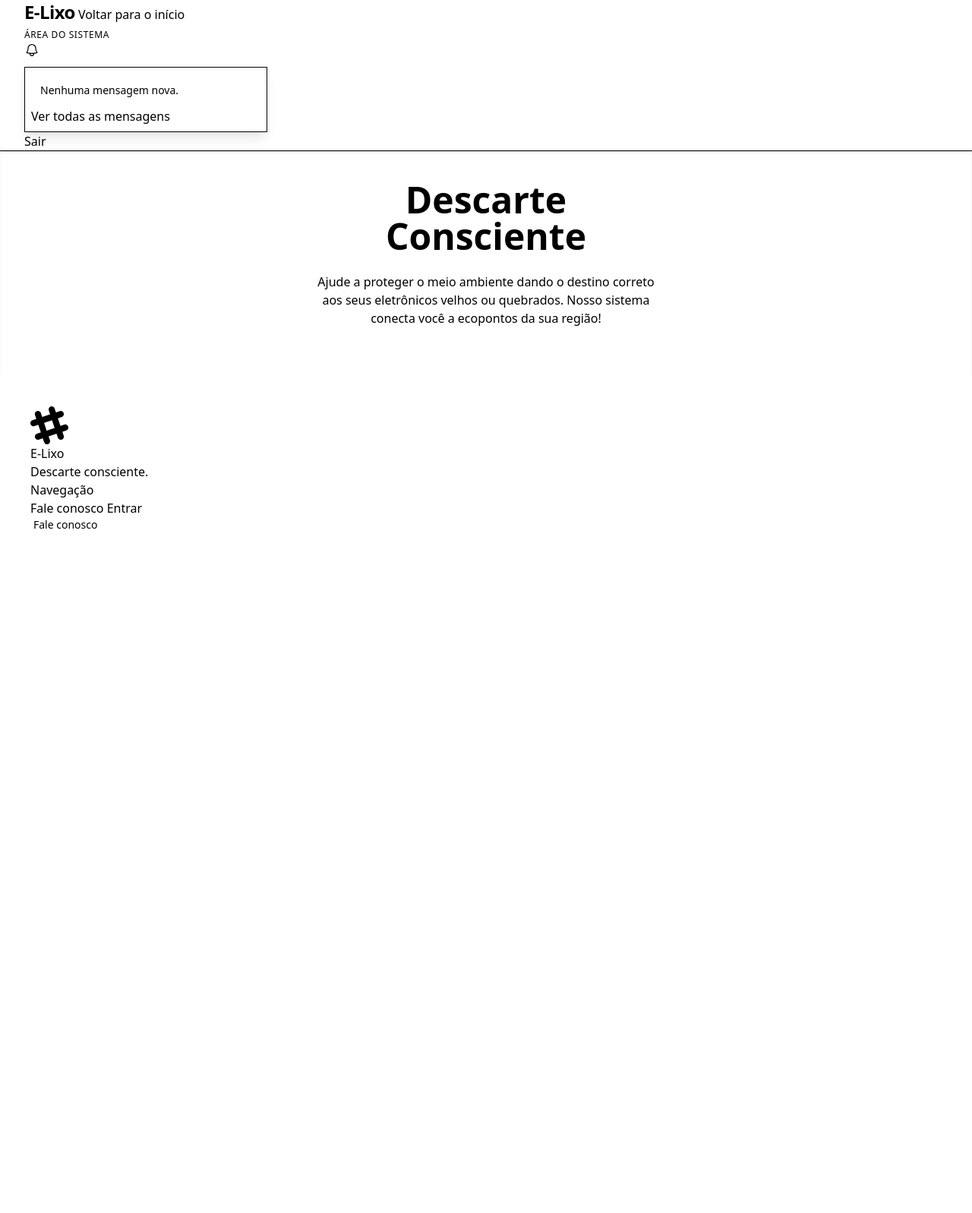
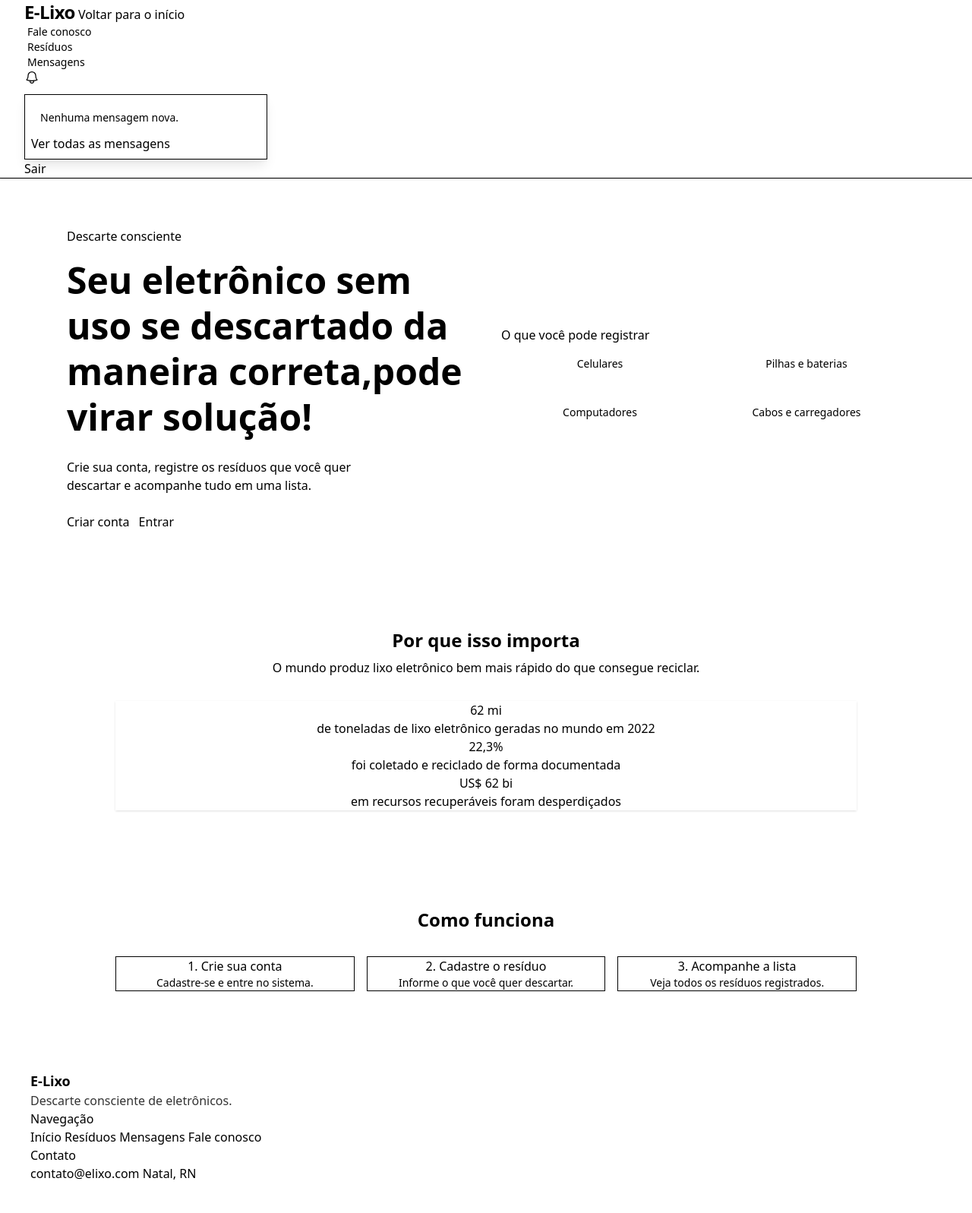
Before and after one commit to evellyn-create/E-lixo, a Flask app: page / in a window 1280 px wide. Shown: the whole page at 76% size. Before the commit the page ends 696 px from the top, so only its background shows below. Run offline with Flask 3, Linux system fonts and the light colour scheme; the visitor is signed in with stand-in values (Sample User, id 1); data comes from the database, SQL or seed files in the repository; data that the repository does not hold is empty; some libraries are stand-ins or nearby versions.

Commit message:
implementando o design

```diff
--- a/controllers/User.py
+++ b/controllers/User.py
@@ -56,7 +56,8 @@ def load_user(id_user):
 def logout():
 	flask_login.logout_user()
 	flash('Você saiu do sistema.', 'success')
-	return redirect(url_for('login'))
+	return redirect(url_for('index'))
+
 
 @bp_usuarios.route('/autenticar', methods=['POST'])
 def autenticar():
@@ -99,9 +100,8 @@ def update(id):
 
 	u.nome = nome
 	u.email = email
-	if senha:  # em branco = mantém a senha atual
+	if senha:
 		u.senha = generate_password_hash(senha)
-	# evita o admin tirar o próprio acesso sem querer
 	if u.id_user != flask_login.current_user.id_user:
 		u.administrador = administrador
 
--- a/templates/base.html
+++ b/templates/base.html
@@ -1,13 +1,21 @@
 <!DOCTYPE html>
-<html lang="pt-BR">
+<html lang="pt-BR" class="scroll-smooth">
 <head>
     <meta charset="UTF-8">
     <meta name="viewport" content="width=device-width, initial-scale=1.0">
     <title>E-Lixo - {% block titulo %} {% endblock %}</title>
     <link href="https://cdn.jsdelivr.net/npm/daisyui@5" rel="stylesheet" type="text/css" />
     <script src="https://cdn.jsdelivr.net/npm/@tailwindcss/browser@4"></script>
+    <style>
+        :root {
+            --color-primary: #487921;
+            --color-primary-content: #ffffff;
+            --color-secondary: #568634;
+            --color-secondary-content: #e7f0dc;
+        }
+    </style>
 </head>
-<body class="bg-base-200 text-base-content">
+<body class="bg-base-200 text-base-content min-h-screen flex flex-col">
     <header class="sticky top-0 z-20 border-b border-base-300 bg-base-100/95 shadow-sm backdrop-blur">
       <div class="navbar mx-auto max-w-7xl px-4 sm:px-6 lg:px-8">
         <div class="navbar-start gap-2">
@@ -16,6 +24,10 @@
               <svg xmlns="http://www.w3.org/2000/svg" class="h-5 w-5" fill="none" viewBox="0 0 24 24" stroke="currentColor"><path stroke-linecap="round" stroke-linejoin="round" stroke-width="2" d="M4 6h16M4 12h8m-8 6h16" /></svg>
             </label>
             <ul tabindex="0" class="menu dropdown-content z-30 mt-3 w-56 rounded-box border border-base-300 bg-base-100 p-2 shadow-lg">
+              {% if not current_user.is_authenticated %}
+              <li><a href="{{ url_for('index') }}#por-que-importa">Por que importa</a></li>
+              <li><a href="{{ url_for('index') }}#como-funciona">Como funciona</a></li>
+              {% endif %}
               <li><a href="{{ url_for('faleconosco') }}">Fale conosco</a></li>
               {% if current_user.is_authenticated %}
               <li><a href="{{ url_for('residuo.get') }}">Resíduos</a></li>
@@ -24,15 +36,17 @@
               {% if current_user.is_authenticated and current_user.administrador %}
               <li><a href="{{ url_for('admin') }}">Área administrativa</a></li>
               <li><a href="{{ url_for('horario.get') }}">Horários</a></li>
+              <li><a href="{{ url_for('usuario_get') }}">Usuários</a></li>
               {% endif %}
               {% if current_user.is_authenticated %}
               <li><a href="{{ url_for('usuario.logout') }}">Sair</a></li>
               {% else %}
+              <li><a href="{{ url_for('cadastro') }}">Criar conta</a></li>
               <li><a href="{{ url_for('login') }}">Entrar</a></li>
               {% endif %}
             </ul>
           </div>
-          <a class="text-xl font-black tracking-tight text-primary sm:text-2xl">E-Lixo</a>
+          <a href="{{ url_for('home') if current_user.is_authenticated else url_for('index') }}" class="text-xl font-black tracking-tight text-primary sm:text-2xl">E-Lixo</a>
           {% if current_user.is_authenticated %}
           <button class="btn" onclick="my_modal_4.showModal()">Voltar para o início</button>
           <dialog id="my_modal_4" class="modal">
@@ -50,19 +64,33 @@
           {% endif %}
         </div>
 
+        <nav class="navbar-center hidden lg:flex">
+          <ul class="menu menu-horizontal gap-1 px-1 text-sm font-medium">
+            {% if not current_user.is_authenticated %}
+            <li><a href="{{ url_for('index') }}#por-que-importa">Por que importa</a></li>
+            <li><a href="{{ url_for('index') }}#como-funciona">Como funciona</a></li>
+            {% endif %}
+            <li><a href="{{ url_for('faleconosco') }}">Fale conosco</a></li>
+            {% if current_user.is_authenticated %}
+            <li><a href="{{ url_for('residuo.get') }}">Resíduos</a></li>
+            <li><a href="{{ url_for('mensagem.get') }}">Mensagens</a></li>
+            {% endif %}
             {% if current_user.is_authenticated and current_user.administrador %}
-        <nav>
-          <h6 class="footer-title">Administrativo</h6>
-          <a href="{{ url_for('admin') }}" class="link link-hover">Visão geral</a>
-          <a href="{{ url_for('residuo.get') }}" class="link link-hover">Resíduos</a>
-          <a href="{{ url_for('horario.get') }}" class="link link-hover">Horários</a>
-          <a href="{{ url_for('usuario_get') }}" class="link link-hover">Usuários</a>
-          <a href="{{ url_for('mensagem.get') }}" class="link link-hover">Mensagens</a>
+            <li>
+              <details>
+                <summary>Administrativo</summary>
+                <ul class="z-30 w-48 rounded-box border border-base-300 bg-base-100 p-2 shadow-lg">
+                  <li><a href="{{ url_for('admin') }}">Visão geral</a></li>
+                  <li><a href="{{ url_for('horario.get') }}">Horários</a></li>
+                  <li><a href="{{ url_for('usuario_get') }}">Usuários</a></li>
+                </ul>
+              </details>
+            </li>
+            {% endif %}
+          </ul>
         </nav>
-        {% endif %}
 
         <div class="navbar-end gap-2">
-          <span class="hidden text-xs font-medium uppercase tracking-wider text-base-content/50 xl:inline">Área do sistema</span>
           {% if current_user.is_authenticated and not current_user.administrador %}
           <div class="dropdown dropdown-end">
             <div tabindex="0" role="button" class="btn btn-ghost btn-circle" aria-label="Notificações">
@@ -95,6 +123,7 @@
           {% if current_user.is_authenticated %}
             <a href="{{ url_for('usuario.logout') }}" class="btn btn-outline btn-sm">Sair</a>
           {% else %}
+            <a href="{{ url_for('cadastro') }}" class="btn btn-ghost btn-sm hidden sm:inline-flex">Criar conta</a>
             <a href="{{ url_for('login') }}" class="btn btn-primary btn-sm">Entrar</a>
           {% endif %}
         </div>
@@ -103,63 +132,55 @@
 
    {% set mensagens = get_flashed_messages(with_categories=true) %}
    {% if mensagens %}
-
+    <div class="flex flex-col gap-3 mb-5">
         {% for categoria, msg in mensagens %}
-       <div class="alert alert-{{ categoria }} alert-soft" role="alert">
-            {{ msg }}
+            <div role="alert"
+                 class="alert rounded-xl shadow-sm border
+                 {% if categoria == 'success' %}
+                    bg-emerald-50 text-emerald-800 border-emerald-200
+                 {% elif categoria == 'error' %}
+                    bg-rose-50 text-rose-800 border-rose-200
+                 {% elif categoria == 'warning' %}
+                    bg-amber-50 text-amber-800 border-amber-200
+                 {% else %}
+                    bg-sky-50 text-sky-800 border-sky-200
+                 {% endif %}">
+                <span>{{ msg }}</span>
             </div>
         {% endfor %}
-
+    </div>
     {% endif %}
 
-    <section>
+    <main class="flex-1">
        {% block conteudo %}
        {% endblock %}
-    </section>
+    </main>
 
-<footer class="absolute footer sm:footer-horizontal bg-base-200 text-base-content p-10 md:justify-self-end">
+<footer class="footer sm:footer-horizontal bg-secondary text-secondary-content p-10">
   <aside>
-    <svg
-      width="50"
-      height="50"
-      viewBox="0 0 24 24"
-      xmlns="http://www.w3.org/2000/svg"
-      fill-rule="evenodd"
-      clip-rule="evenodd"
-      class="fill-current">
-      <path
-        d="M22.672 15.226l-2.432.811.841 2.515c.33 1.019-.209 2.127-1.23 2.456-1.15.325-2.148-.321-2.463-1.226l-.84-2.518-5.013 1.677.84 2.517c.391 1.203-.434 2.542-1.831 2.542-.88 0-1.601-.564-1.86-1.314l-.842-2.516-2.431.809c-1.135.328-2.145-.317-2.463-1.229-.329-1.018.211-2.127 1.231-2.456l2.432-.809-1.621-4.823-2.432.808c-1.355.384-2.558-.59-2.558-1.839 0-.817.509-1.582 1.327-1.846l2.433-.809-.842-2.515c-.33-1.02.211-2.129 1.232-2.458 1.02-.329 2.13.209 2.461 1.229l.842 2.515 5.011-1.677-.839-2.517c-.403-1.238.484-2.553 1.843-2.553.819 0 1.585.509 1.85 1.326l.841 2.517 2.431-.81c1.02-.33 2.131.211 2.461 1.229.332 1.018-.21 2.126-1.23 2.456l-2.433.809 1.622 4.823 2.433-.809c1.242-.401 2.557.484 2.557 1.838 0 .819-.51 1.583-1.328 1.847m-8.992-6.428l-5.01 1.675 1.619 4.828 5.011-1.674-1.62-4.829z"></path>
-    </svg>
-    <p>
-      E-Lixo
-      <br />
-      Descarte consciente.
-    </p>
+    <p class="text-lg font-bold">E-Lixo</p>
+    <p class="opacity-80">Descarte consciente de eletrônicos.</p>
   </aside>
   <nav>
     <h6 class="footer-title">Navegação</h6>
+    {% if not current_user.is_authenticated %}
+    <a href="{{ url_for('index') }}#por-que-importa" class="link link-hover">Por que importa</a>
+    <a href="{{ url_for('index') }}#como-funciona" class="link link-hover">Como funciona</a>
+    {% else %}
+    <a href="{{ url_for('home') }}" class="link link-hover">Início</a>
+    <a href="{{ url_for('residuo.get') }}" class="link link-hover">Resíduos</a>
+    <a href="{{ url_for('mensagem.get') }}" class="link link-hover">Mensagens</a>
+    {% endif %}
     <a href="{{ url_for('faleconosco') }}" class="link link-hover">Fale conosco</a>
+    {% if not current_user.is_authenticated %}
     <a href="{{ url_for('login') }}" class="link link-hover">Entrar</a>
+    {% endif %}
   </nav>
   <nav>
-          <ul class="gap-1 px-1 text-sm font-medium">
-            <li><a href="{{ url_for('faleconosco') }}">Fale conosco</a></li>
-            {% if current_user.is_authenticated and current_user.administrador %}
-            <li>
-              <details>
-                <summary>Administrativo</summary>
-                <ul class="z-30 w-48 border border-base-300 bg-base-100 p-2 shadow-lg">
-                  <li><a href="{{ url_for('admin') }}">Visão geral</a></li>
-                  <li><a href="{{ url_for('residuo.get') }}">Resíduos</a></li>
-                  <li><a href="{{ url_for('horario.get') }}">Horários</a></li>
-                  {% if current_user.is_authenticated and current_user.administrador %}
-                  <li><a href="{{ url_for('usuario_get') }}">Usuários</a></li>
-                </ul>
-                {% endif %}
-              </details>
-            </li>
-            {% endif %}
-          </ul>
+    <h6 class="footer-title">Contato</h6>
+    <span>contato@elixo.com</span>
+    <span>Natal, RN</span>
+  </nav>
 </footer>
 
 </body>
--- a/templates/index.html
+++ b/templates/index.html
@@ -1,21 +1,84 @@
-<!DOCTYPE html>
-<html lang="en">
-<head>
-    <meta charset="UTF-8">
-    <meta name="viewport" content="width=device-width, initial-scale=1.0">
-    <title>E-Lixo {% block titulo %} {% endblock %}</title>
-    <link href="https://cdn.jsdelivr.net/npm/daisyui@5" rel="stylesheet" type="text/css" />
-    <script src="https://cdn.jsdelivr.net/npm/@tailwindcss/browser@4"></script>
-</head>
-<body>
-    {% extends 'base.html' %}
+{% extends 'base.html' %}
+
+{% block titulo %}Descarte consciente{% endblock %}
+
 {% block conteudo %}
-<div class="hero bg-base-200 p-10 rounded-box text-center shadow-inner">
-    <div class="hero-content max-w-md mx-auto">
-        <div>
-            <h1 class="text-5xl font-bold">Descarte Consciente</h1>
-            <p class="py-6">Ajude a proteger o meio ambiente dando o destino correto aos seus eletrônicos velhos ou quebrados. Nosso sistema conecta você a ecopontos da sua região!</p>
+
+<section class="max-w-6xl mx-auto px-6 py-16 grid md:grid-cols-2 gap-10 items-center">
+    <div>
+        <div class="badge badge-soft badge-primary mb-4">Descarte consciente</div>
+        <h1 class="text-4xl md:text-5xl font-bold leading-tight">
+            Seu eletrônico sem uso se descartado da maneira correta,pode virar solução!
+        </h1>
+        <p class="py-6 text-base-content/70 max-w-md">
+            Crie sua conta, registre os resíduos que você quer descartar e acompanhe tudo em uma lista.
+        </p>
+        <div class="flex flex-wrap gap-3">
+            <a href="{{ url_for('cadastro') }}" class="btn btn-primary">Criar conta</a>
+            <a href="{{ url_for('login') }}" class="btn btn-outline btn-primary">Entrar</a>
         </div>
     </div>
-</div>
+
+    <div class="card bg-primary/10">
+        <div class="card-body">
+            <h2 class="card-title text-secondary text-base">O que você pode registrar</h2>
+            <div class="grid grid-cols-2 gap-3">
+                <div class="bg-base-100 rounded-box p-4 text-center text-sm">Celulares</div>
+                <div class="bg-base-100 rounded-box p-4 text-center text-sm">Pilhas e baterias</div>
+                <div class="bg-base-100 rounded-box p-4 text-center text-sm">Computadores</div>
+                <div class="bg-base-100 rounded-box p-4 text-center text-sm">Cabos e carregadores</div>
+            </div>
+        </div>
+    </div>
+</section>
+
+<section id="por-que-importa" class="bg-base-200 py-16 scroll-mt-16">
+    <div class="max-w-5xl mx-auto px-6">
+        <h2 class="text-2xl font-bold text-center">Por que isso importa</h2>
+        <p class="text-center text-base-content/70 mt-2 mb-8">
+            O mundo produz lixo eletrônico bem mais rápido do que consegue reciclar.
+        </p>
+
+        <div class="stats stats-vertical md:stats-horizontal shadow w-full bg-base-100">
+            <div class="stat place-items-center text-center">
+                <div class="stat-value text-primary">62 mi</div>
+                <div class="stat-desc whitespace-normal">de toneladas de lixo eletrônico geradas no mundo em 2022</div>
+            </div>
+            <div class="stat place-items-center text-center">
+                <div class="stat-value text-primary">22,3%</div>
+                <div class="stat-desc whitespace-normal">foi coletado e reciclado de forma documentada</div>
+            </div>
+            <div class="stat place-items-center text-center">
+                <div class="stat-value text-primary">US$ 62 bi</div>
+                <div class="stat-desc whitespace-normal">em recursos recuperáveis foram desperdiçados</div>
+            </div>
+        </div>
+
+
+</section>
+
+<section id="como-funciona" class="max-w-5xl mx-auto px-6 py-16 scroll-mt-16">
+    <h2 class="text-2xl font-bold text-center mb-8">Como funciona</h2>
+    <div class="grid md:grid-cols-3 gap-4">
+        <div class="card border border-base-300">
+            <div class="card-body items-center text-center">
+                <h3 class="card-title text-base">1. Crie sua conta</h3>
+                <p class="text-sm text-base-content/70">Cadastre-se e entre no sistema.</p>
+            </div>
+        </div>
+        <div class="card border border-base-300">
+            <div class="card-body items-center text-center">
+                <h3 class="card-title text-base">2. Cadastre o resíduo</h3>
+                <p class="text-sm text-base-content/70">Informe o que você quer descartar.</p>
+            </div>
+        </div>
+        <div class="card border border-base-300">
+            <div class="card-body items-center text-center">
+                <h3 class="card-title text-base">3. Acompanhe a lista</h3>
+                <p class="text-sm text-base-content/70">Veja todos os resíduos registrados.</p>
+            </div>
+        </div>
+    </div>
+</section>
+
 {% endblock %}
```
Lines whose indentation alone changed are shown as unchanged.
